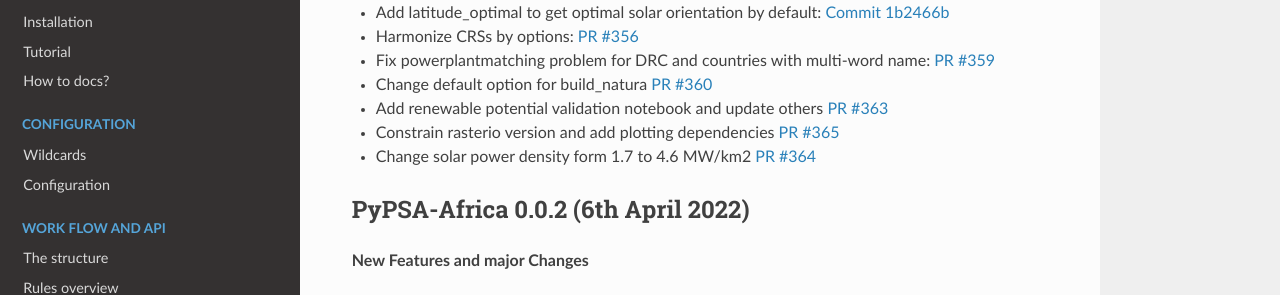
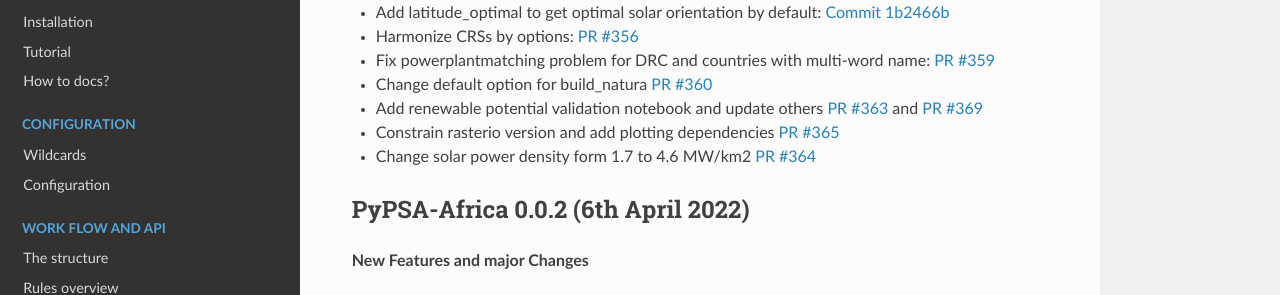
Before and after one commit to pypsa-meets-earth/pypsa-earth, a Sphinx documentation site: the page built from doc/release_notes.rst, in a window 1280 px wide and 900 px high, scrolled down 488 px. Shown: the part 159-454 px from the top of the window. Built offline with Sphinx 7.4.7 and the Read the Docs theme 2.0.0, drawn with Linux system fonts in a browser that asks for light colours; pages that are not in the unit, such as notebooks, are missing from menus.

Commit message:
add release notes

```diff
--- a/doc/release_notes.rst
+++ b/doc/release_notes.rst
@@ -51,7 +51,7 @@
 
 * Change default option for build_natura `PR #360 <https://github.com/pypsa-meets-africa/pypsa-africa/pull/360>`_
 
-* Add renewable potential validation notebook and update others `PR #363 <https://github.com/pypsa-meets-africa/pypsa-africa/pull/363>`_
+* Add renewable potential validation notebook and update others `PR #363 <https://github.com/pypsa-meets-africa/pypsa-africa/pull/363>`_ and `PR #369 <https://github.com/pypsa-meets-africa/pypsa-africa/pull/363>`_
 
 * Constrain rasterio version and add plotting dependencies `PR #365 <https://github.com/pypsa-meets-africa/pypsa-africa/pull/365>`_
 
```
